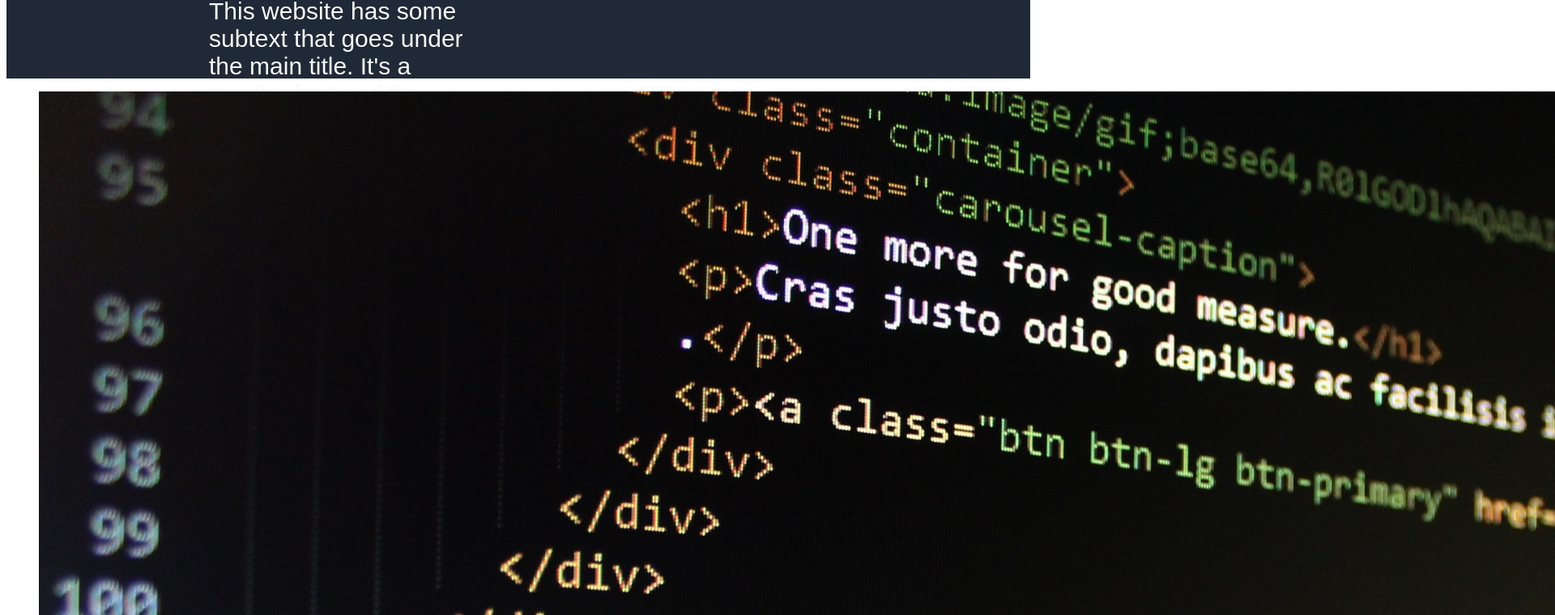
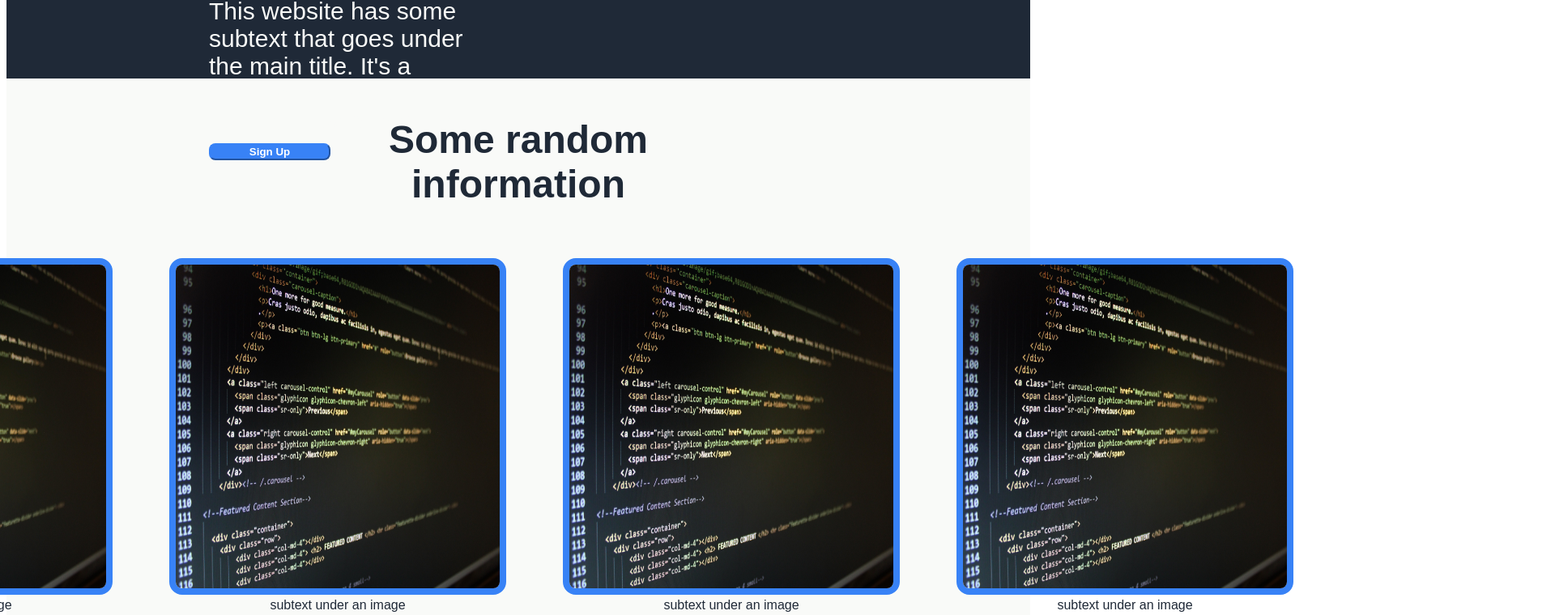
Before and after one commit to Louka3/odinLandingPage, a plain HTML site: page index.html in a window 1280 px wide. Shown: the part 667-1427 px from the top of the page at 81% size, 1920 px wide, since content can reach past the window. Drawn offline with Linux system fonts and the light colour scheme.

Commit message:
Finished the random information css section.

```diff
--- a/index.html
+++ b/index.html
@@ -34,11 +34,12 @@
 
     </div>
     <div class="random-information">
+        <p>Some random information</p>
         <ul class="info-images">
-            <li><img src=infoImage.jpg alt="Computer code on a monitor">subtext under an image</li>
-            <li><img src=infoImage.jpg alt="Computer code on a monitor">subtext under an image</li>
-            <li><img src=infoImage.jpg alt="Computer code on a monitor">subtext under an image</li>
-            <li><img src=infoImage.jpg alt="Computer code on a monitor">subtext under an image</li>
+            <li><img src=infoImage.jpg alt="Computer code on a monitor"><br>subtext under an image</li>
+            <li><img src=infoImage.jpg alt="Computer code on a monitor"><br>subtext under an image</li>
+            <li><img src=infoImage.jpg alt="Computer code on a monitor"><br>subtext under an image</li>
+            <li><img src=infoImage.jpg alt="Computer code on a monitor"><br>subtext under an image</li>
         </ul>
     </div>
     <div class="quote">
--- a/style.css
+++ b/style.css
@@ -110,3 +110,40 @@
     font-family: sans-serif;
 }
 /**-------------------------------------------------------------**/
+.random-information{
+    display: flex;
+    flex: 1;
+    flex-direction: column;
+    background-color: #f9faf8;
+    padding-left: 400px;
+    padding-right: 400px;
+    padding-bottom: 90px;
+
+}
+.random-information p{
+    color: #1F2937;
+    text-align: center;
+    font-family: sans-serif;
+    font-weight: bold;
+    font-size: 48px;
+}
+.random-information img{
+    height: 400px;
+    width: 400px;
+    border: 8px solid;
+    border-color: #3882f6;
+    border-radius: 16px;
+}
+.random-information ul{
+    display: flex;
+    align-items: center;
+    list-style: none;
+    justify-content: center;
+}
+.random-information li{
+    color: #1F2937;
+    font-family: sans-serif;
+    text-align: center;
+    padding-left: 35px;
+    padding-right: 35px;
+}
```
